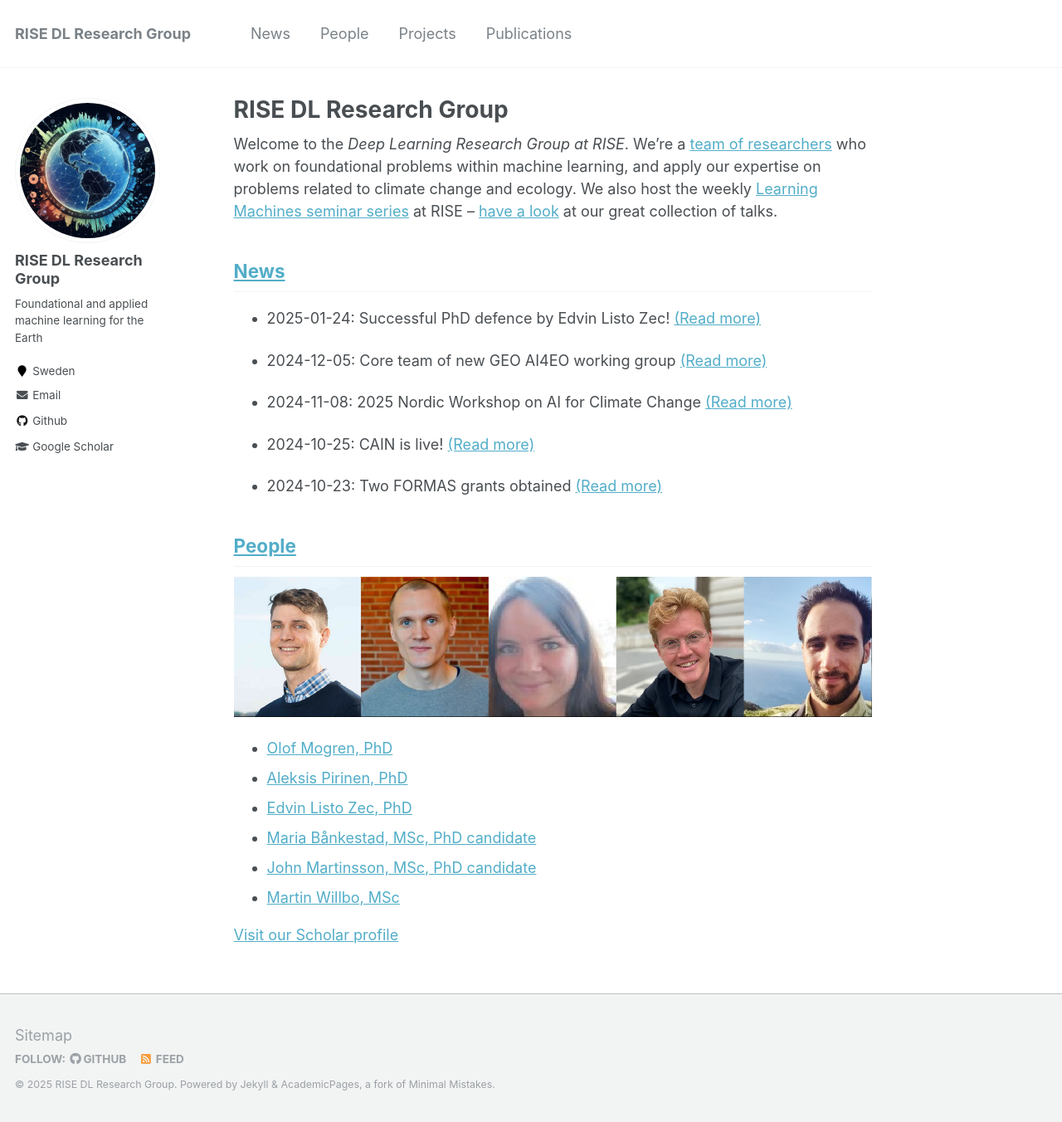
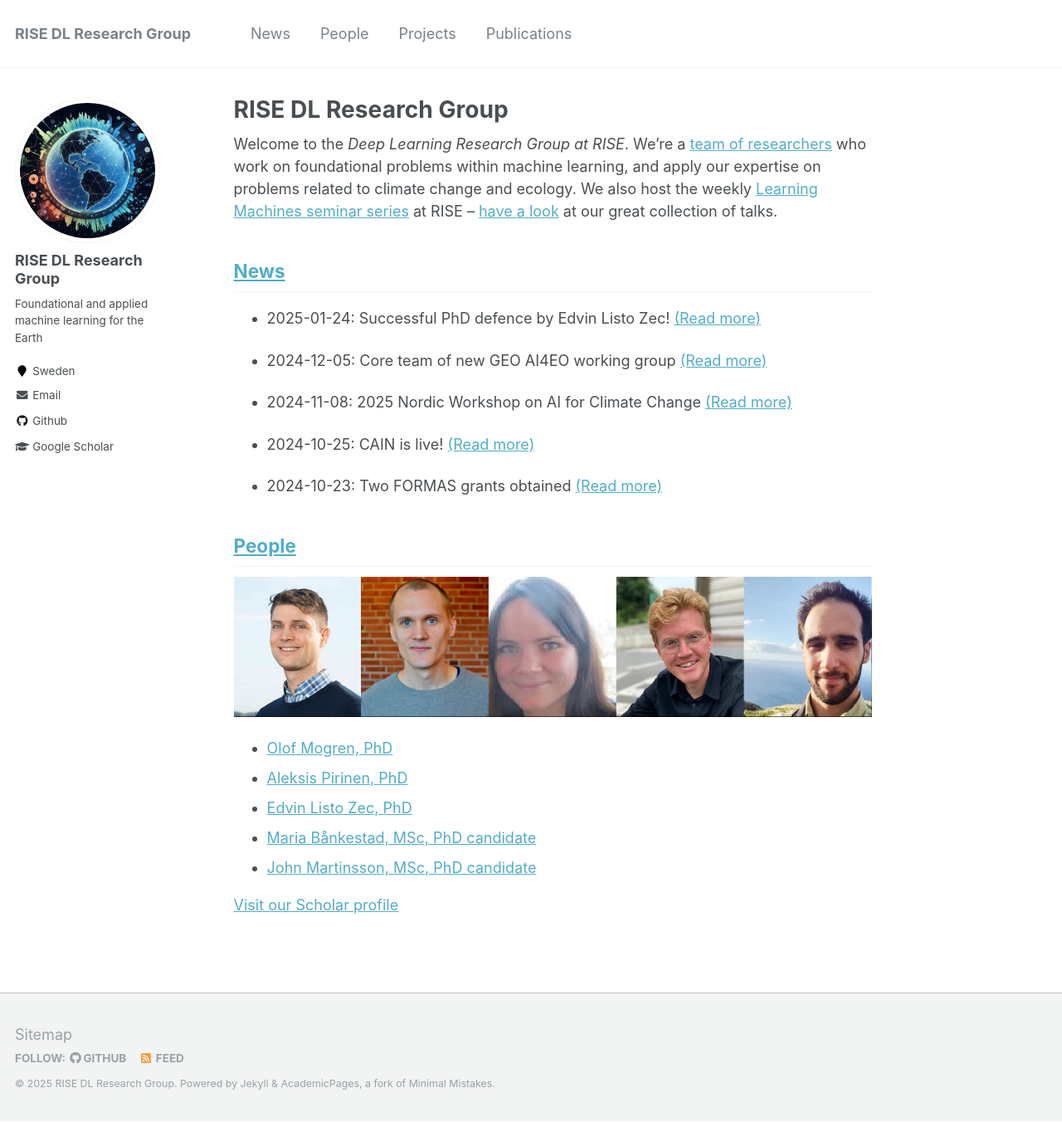
Before and after one commit to ridr-se/ridr-se.github.io, a Jekyll site: the page built from _pages/about.md, in a window 1280 px wide and 1352 px high. Shown: the whole window at 83% size. Built offline with Jekyll 4.4.1, drawn with Linux system fonts in a browser that asks for light colours.

Commit message:
Update about.md

```diff
--- a/_pages/about.md
+++ b/_pages/about.md
@@ -31,7 +31,6 @@
 * [Edvin Listo Zec, PhD](https://edvinli.github.io/)
 * [Maria Bånkestad, MSc, PhD candidate](https://scholar.google.se/citations?user=4tKNCSkAAAAJ&hl=sv&oi=ao)
 * [John Martinsson, MSc, PhD candidate](https://johnmartinsson.org/)
-* [Martin Willbo, MSc](https://scholar.google.se/citations?hl=sv&user=uuxnINUAAAAJ)
 
 [Visit our Scholar profile](https://scholar.google.com/citations?hl=en&view_op=list_works&gmla=AILGF5UiJtxGkjJ5z3BHO8C37KQwQysUjHyMJAJ1_USVi8t0aoC30hfUabA1jtbynBICV0v_UZzGMFRF8Oq3TtmW4gRaixB3HQ_MIBuoOYsG&user=yc43h58AAAAJ)
 
```
